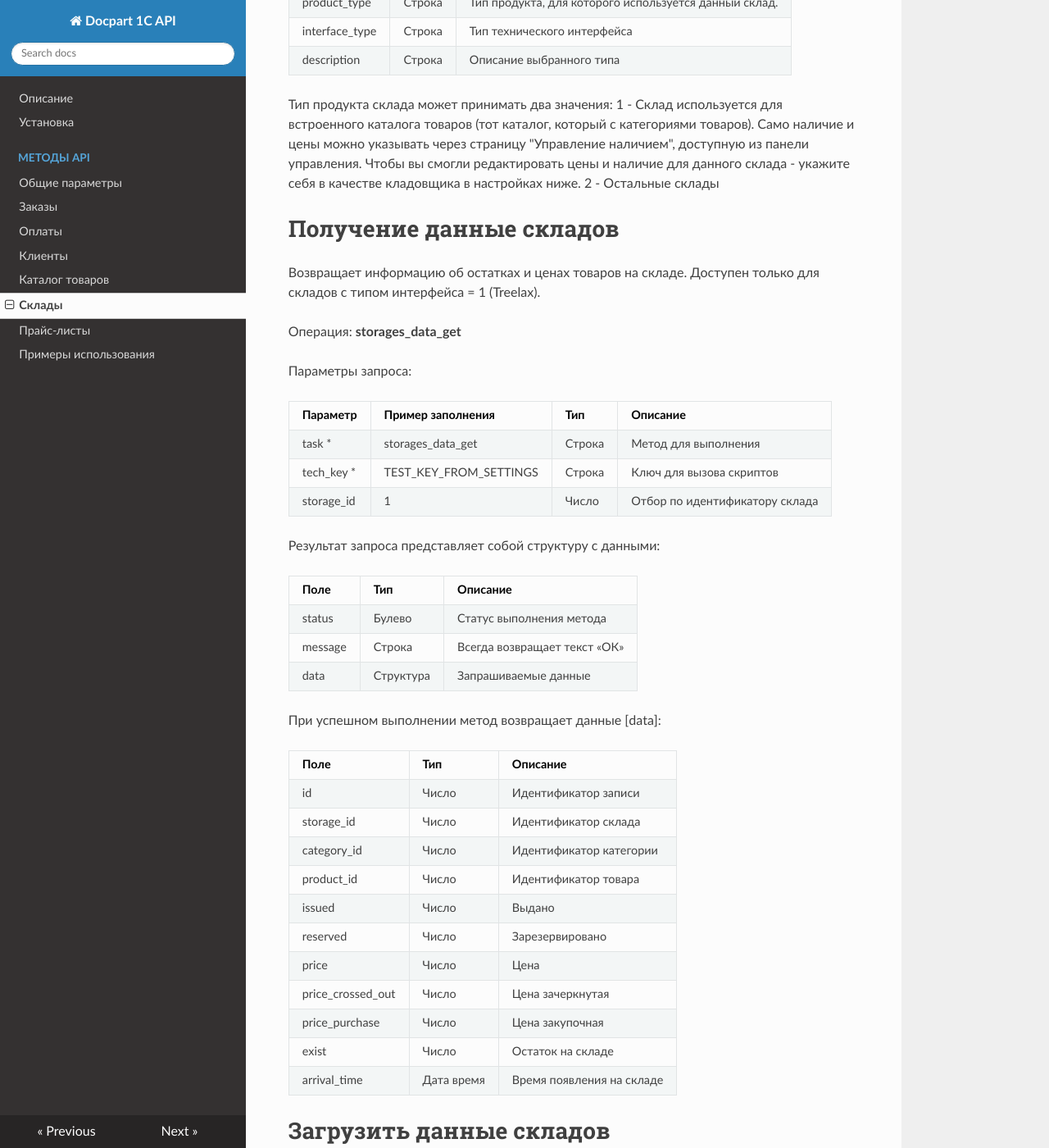
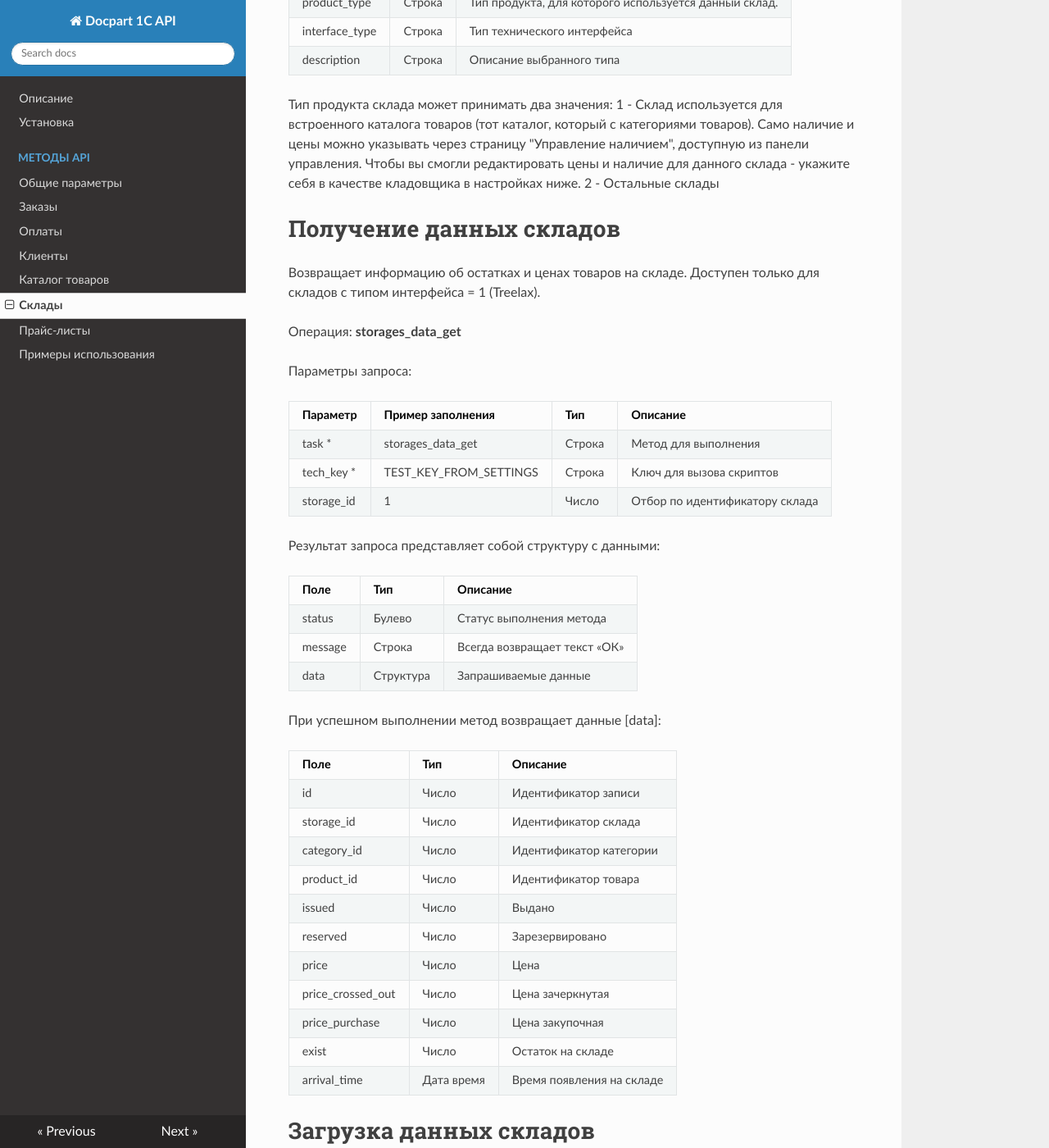
Before and after one commit to emayskiy/Docpart_1C_API_WIKI, an MkDocs documentation site: the page built from docs/storages.md, in a window 1280 px wide and 1400 px high, scrolled down 954 px. Shown: the whole window at 82% size. Built offline with MkDocs 1.6.1, drawn with Linux system fonts in a browser that asks for light colours; nearby versions of some CDN libraries.

Commit message:
Исправление описаний

```diff
--- a/docs/storages.md
+++ b/docs/storages.md
@@ -37,7 +37,7 @@
 1 - Склад используется для встроенного каталога товаров (тот каталог, который с категориями товаров). Само наличие и цены можно указывать через страницу "Управление наличием", доступную из панели управления. Чтобы вы смогли редактировать цены и наличие для данного склада - укажите себя в качестве кладовщика в настройках ниже.
 2 - Остальные склады
 
-# Получение данные складов
+# Получение данных складов
 
 Возвращает информацию об остатках и ценах товаров на складе. Доступен только для складов с типом интерфейса = 1 (Treelax).
 
@@ -75,7 +75,7 @@
 |exist|Число|Остаток на складе|
 |arrival_time|Дата время|Время появления на складе|
 
-# Загрузить данные складов
+# Загрузка данных складов
 
 Загрузка данных информации об остатках и ценах товаров на складах. Если в строке массива data не заполнены поля product_id, category_id и price, то такая строка не будет загружена.
 
```
